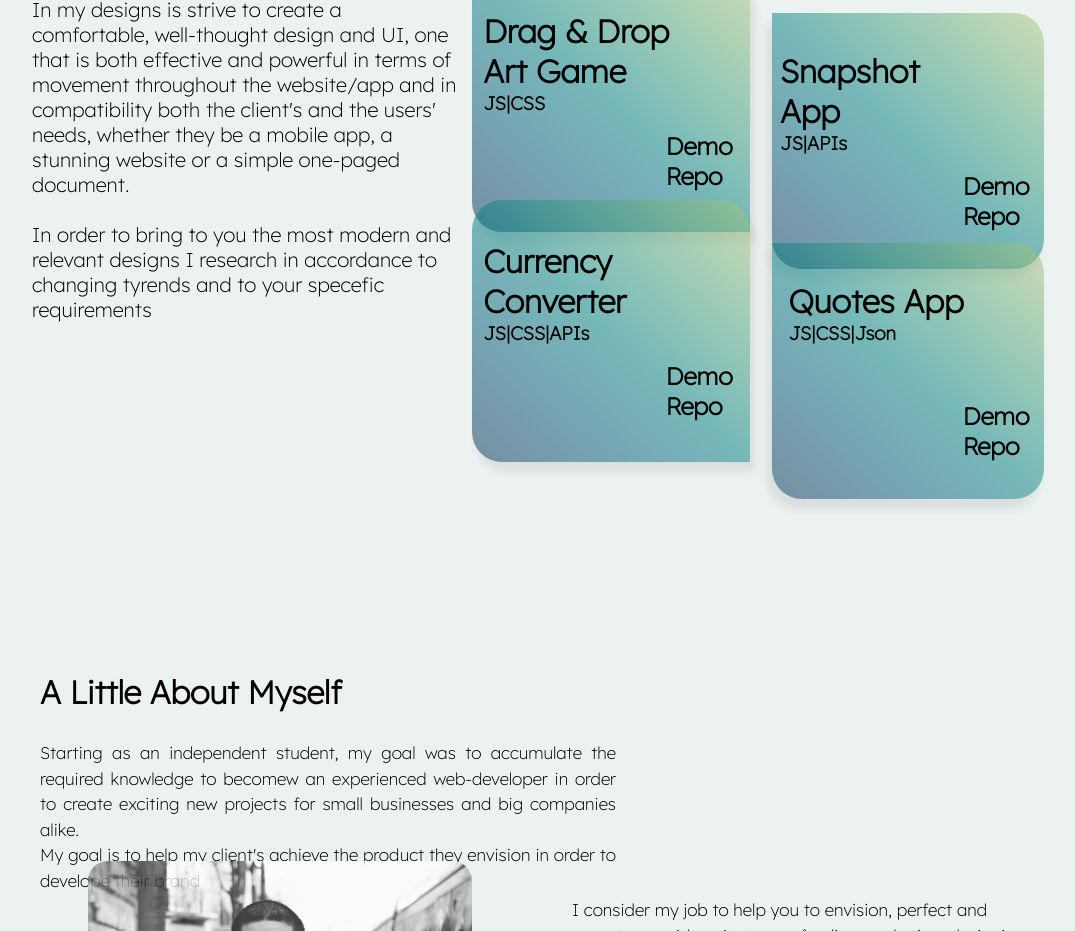
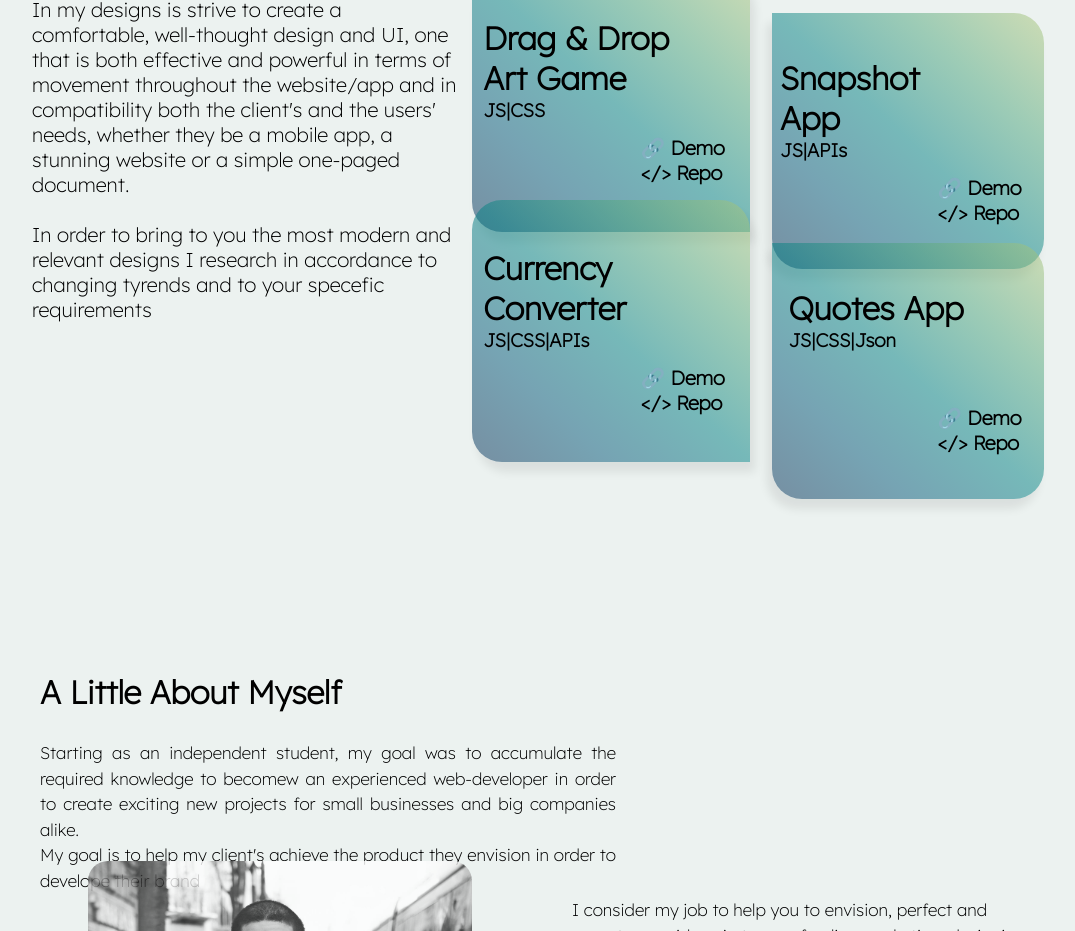
Before and after one commit to zifftalmon/zivPortfolio.github.io, a React (Create React App) app in the folder ziv-portfolio/: page / in a window 1280 px wide. Shown: the part 820-1751 px from the top of the page, without its empty margins (168-1243 px from the left). Built offline with nearby package versions, Linux system fonts and the light colour scheme; a web font is replaced by a local one.

Commit message:
latest commit

```diff
--- a/ziv-portfolio/package.json
+++ b/ziv-portfolio/package.json
@@ -1,6 +1,7 @@
 {
   "name": "ziv-portfolio",
   "version": "0.1.0",
+  "homepage": "https://zifftalmon.github.io/zivPortfolio.github.io/",
   "private": true,
   "dependencies": {
     "@testing-library/jest-dom": "^5.16.5",
--- a/ziv-portfolio/src/components/Project.js
+++ b/ziv-portfolio/src/components/Project.js
@@ -21,8 +21,8 @@ const Project = () => {
                                     <h3>{project.tools}</h3>
                                 </div>
                                 <div className={`project${i}Link`}>
-                                    <h2><a href={project.demo} target='#'>Demo</a></h2>
-                                    <h2><a href={project.repository} target='#'>Repo</a></h2>
+                                    <h2><a href={project.demo} target='#'>🔗 Demo</a></h2>
+                                    <h2><a href={project.repository} target='#'>&lt;/&gt; Repo</a></h2>
                                 </div>
                             </div>
                     )
--- a/ziv-portfolio/src/styles/Project.css
+++ b/ziv-portfolio/src/styles/Project.css
@@ -56,6 +56,7 @@
 .project0Link, .project1Link, .project2Link, .project3Link {
     margin-left: 11em;
     margin-top: 1em;
+    font-size: 13px;
 }
 .project0Link a, .project1Link a, .project2Link a, .project3Link a {
     transition: 0.3s;
```
